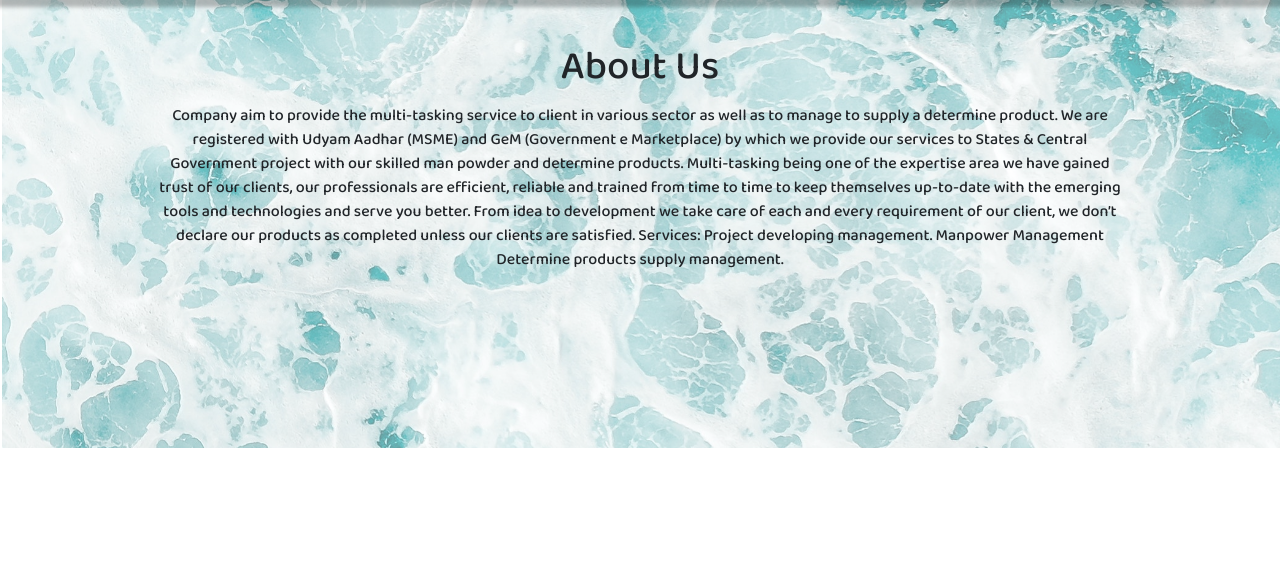
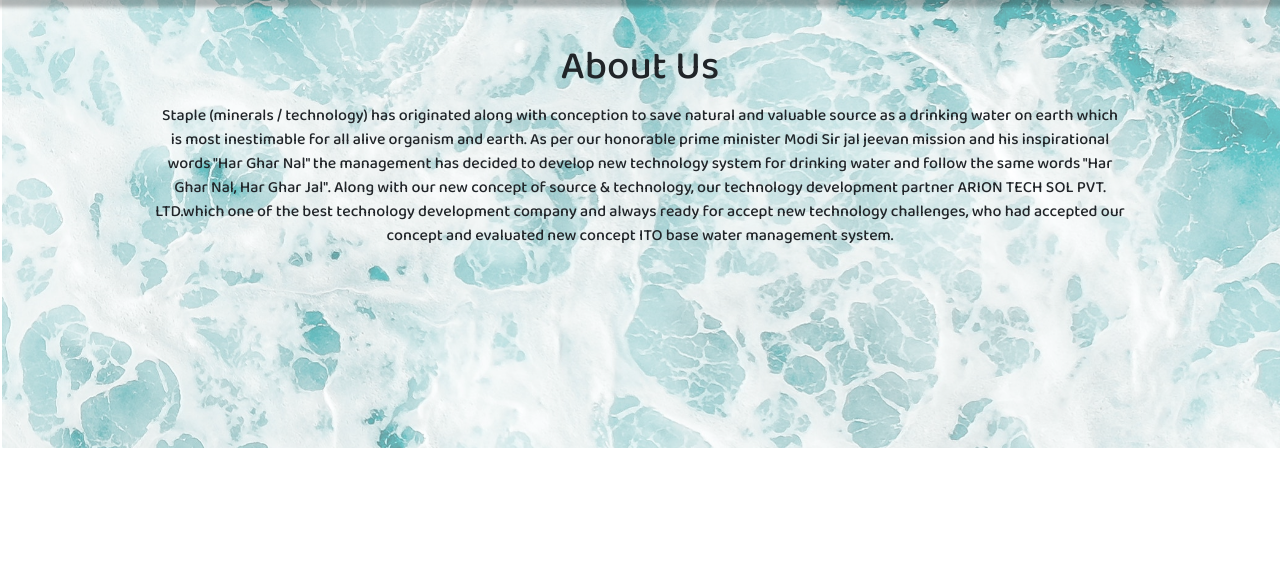
Before and after one commit to vedant-beep/Ecommerce-website, a Django app: page /about-us/ in a window 1280 px wide. Shown: the part 100-679 px from the top of the page. Run offline with Django 3.2, Linux system fonts and the light colour scheme; some libraries are stand-ins or nearby versions.

Commit message:
Update about_us.html

```diff
--- a/info_page/templates/about_us.html
+++ b/info_page/templates/about_us.html
@@ -13,19 +13,9 @@ color: #1bff00;
             <div class="info-section my-5">
                 <h1>About Us</h1>
                 <p id="about-us">
-                    Company aim to provide the multi-tasking service to client in various sector as well as to manage to
-                    supply a determine product. We are registered with Udyam Aadhar (MSME) and GeM (Government e
-                    Marketplace) by which we provide our services to States & Central Government project with our
-                    skilled man powder and determine products.
-                    Multi-tasking being one of the expertise area we have gained trust of our clients, our professionals
-                    are efficient, reliable and trained from time to time to keep themselves up-to-date with the
-                    emerging tools and technologies and serve you better.
-                    From idea to development we take care of each and every requirement of our client, we don’t declare
-                    our products as completed unless our clients are satisfied.
-                    Services:
-                    Project developing management.
-                    Manpower Management
-                    Determine products supply management.
+                    Staple (minerals / technology) has originated along with conception to save natural and valuable source as a drinking water on earth which is most inestimable for all alive organism and earth.
+As per our honorable prime minister Modi Sir jal jeevan mission and his inspirational words "Har Ghar Nal" the management has decided to develop new technology system for drinking water and follow the same words "Har Ghar Nal, Har Ghar Jal".
+Along with our new concept of source & technology, our technology development partner ARION TECH SOL PVT. LTD.which one of the best technology development company and always ready for accept new technology challenges, who had accepted our concept and evaluated new concept ITO base water management system.
                 </p>
             </div>
         </section>
```
